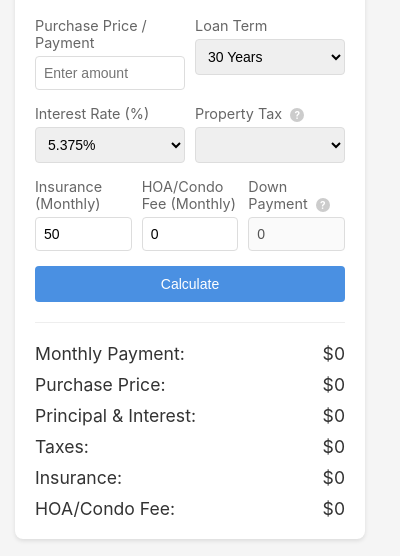
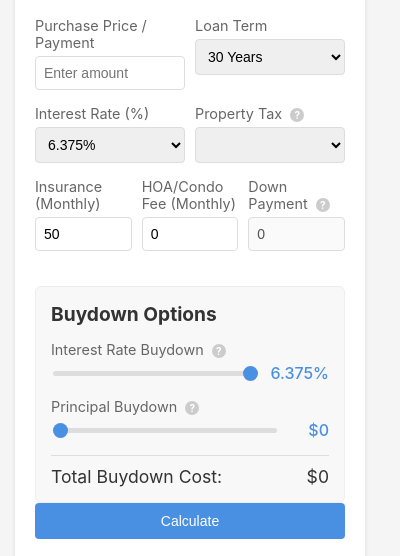
Before and after one commit to ReadyStateChange/naca-mortgage-calc-extension, a browser extension: page popup/popup.html in a window 400 px wide. Shown: the part 215-771 px from the top of the page. Drawn offline with Linux system fonts and the light colour scheme.

Commit message:
Start working on buydown section

```diff
--- /dev/null
+++ b/TODO.txt
@@ -0,0 +1,3 @@
+- [x] Add different rates for different loan terms
+- [ ] Add calculation for interest rate buydown
+- [ ] Add calculation for Principal buydown
--- a/js/calculator.js
+++ b/js/calculator.js
@@ -1,3 +1,4 @@
+// deno-lint-ignore-file no-unused-vars
 class MortgageCalculator {
   constructor() {
     this.calcMethod = "payment";
@@ -81,7 +82,7 @@ class MortgageCalculator {
     const numberOfPayments = term * 12;
 
     // Initial guess for principal
-    let principal = desiredMonthlyPayment * numberOfPayments;
+    const principal = desiredMonthlyPayment * numberOfPayments;
 
     // Binary search to find the correct principal
     let low = 0;
--- a/popup/popup.css
+++ b/popup/popup.css
@@ -210,3 +210,65 @@ button:hover {
   cursor: help;
   /* Indicate it's interactive */
 }
+
+/* Buydown Section Styles */
+.buydown-section {
+  margin-top: 20px;
+  padding: 15px;
+  background-color: #f8f8f8;
+  border-radius: 6px;
+  border: 1px solid #eee;
+}
+
+.buydown-section h3 {
+  margin: 0 0 15px 0;
+  font-size: 1.2em;
+  color: #333;
+}
+
+.slider-container {
+  display: flex;
+  align-items: center;
+  gap: 10px;
+}
+
+.slider-container input[type="range"] {
+  flex: 1;
+  height: 5px;
+  -webkit-appearance: none;
+  appearance: none;
+  background: #ddd;
+  outline: none;
+  border-radius: 5px;
+}
+
+.slider-container input[type="range"]::-webkit-slider-thumb {
+  -webkit-appearance: none;
+  appearance: none;
+  width: 15px;
+  height: 15px;
+  background: #4a90e2;
+  border-radius: 50%;
+  cursor: pointer;
+}
+
+.slider-container input[type="range"]::-moz-range-thumb {
+  width: 15px;
+  height: 15px;
+  background: #4a90e2;
+  border-radius: 50%;
+  cursor: pointer;
+}
+
+.slider-container span {
+  min-width: 40px;
+  text-align: right;
+  font-weight: 500;
+  color: #4a90e2;
+}
+
+.buydown-result {
+  margin-top: 10px;
+  padding-top: 10px;
+  border-top: 1px solid #ddd;
+}
--- a/popup/popup.html
+++ b/popup/popup.html
@@ -46,8 +46,7 @@
             <div class="input-group">
               <label for="rate">Interest Rate (%)</label>
               <select id="rate">
-                <option value="5.375">5.375%</option>
-                <option value="6.375">6.375%</option>
+                <!-- Interest rates will be populated dynamically based on term -->
               </select>
             </div>
 
@@ -147,6 +146,58 @@
             </div>
           </div>
 
+          <!-- Buydown Section -->
+          <div class="buydown-section">
+            <h3>Buydown Options</h3>
+
+            <div class="input-group">
+              <label
+                for="interestRateBuydown"
+                title="Reduce your interest rate"
+              >
+                Interest Rate Buydown <span class="tooltip-icon">?</span>
+              </label>
+              <div class="slider-container">
+                <input
+                  type="range"
+                  id="interestRateBuydown"
+                  min="0"
+                  max="0"
+                  step="0.125"
+                  value="0"
+                />
+                <span id="interestRateBuydownValue">0%</span>
+              </div>
+            </div>
+
+            <div class="input-group">
+              <label
+                for="principalBuydown"
+                title="Reduce your principal amount"
+              >
+                Principal Buydown <span class="tooltip-icon">?</span>
+              </label>
+              <div class="slider-container">
+                <input
+                  type="range"
+                  id="principalBuydown"
+                  min="0"
+                  max="0"
+                  step="1000"
+                  value="0"
+                />
+                <span id="principalBuydownValue">$0</span>
+              </div>
+            </div>
+
+            <div class="buydown-result">
+              <div class="result-item">
+                <span>Total Buydown Cost:</span>
+                <span id="totalBuydownCost">$0</span>
+              </div>
+            </div>
+          </div>
+
           <button id="calculate">Calculate</button>
 
           <div class="results">
--- a/popup/popup.js
+++ b/popup/popup.js
@@ -19,13 +19,65 @@ document.addEventListener("DOMContentLoaded", () => {
   const taxesDisplay = document.getElementById("taxes");
   const insuranceAmountDisplay = document.getElementById("insuranceAmount");
   const hoaFeeDisplay = document.getElementById("hoaFeeDisplay");
+  const interestRateBuydownSlider = document.getElementById(
+    "interestRateBuydown",
+  );
+  const interestRateBuydownValue = document.getElementById(
+    "interestRateBuydownValue",
+  );
+  const principalBuydownSlider = document.getElementById("principalBuydown");
+  const principalBuydownValue = document.getElementById(
+    "principalBuydownValue",
+  );
+  const totalBuydownCostDisplay = document.getElementById("totalBuydownCost");
+
+  // Define interest rates based on loan term
+  const interestRates = {
+    "15": ["4.75", "5.75"],
+    "20": ["4.875", "5.875"],
+    "30": ["5.375", "6.375"],
+  };
+
+  // Function to update interest rate options based on term
+  function updateInterestRateOptions(term) {
+    // Clear current options
+    rateInput.innerHTML = "";
+
+    // Add new options based on the selected term
+    const rates = interestRates[term] || interestRates["30"];
+    rates.forEach((rate) => {
+      const option = document.createElement("option");
+      option.value = rate;
+      option.textContent = `${rate}%`;
+      rateInput.appendChild(option);
+    });
+
+    // Set the higher interest rate (second option) as the default value
+    if (rates.length > 1) {
+      rateInput.value = rates[1]; // Select the higher rate (second in the array)
+    }
+    // Update buydown slider after rate is updated
+    setTimeout(() => {
+      const currentRate = parseFloat(rateInput.value);
+      interestRateBuydownSlider.max = currentRate;
+      interestRateBuydownSlider.value = currentRate;
+      interestRateBuydownValue.textContent = `${currentRate}%`;
+    }, 0);
+  }
 
   // Set default values
-  rateInput.value = "5.375";
   taxInput.value = "15.00";
   insuranceInput.value = "50";
   hoaFeeInput.value = "0";
   downPaymentInput.value = "0";
+
+  // Initialize interest rate options based on default term (30 years)
+  updateInterestRateOptions(termSelect.value);
+
+  // Handle term change
+  termSelect.addEventListener("change", () => {
+    updateInterestRateOptions(termSelect.value);
+  });
 
   // Handle calculation method change
   calcMethodInputs.forEach((input) => {
```
